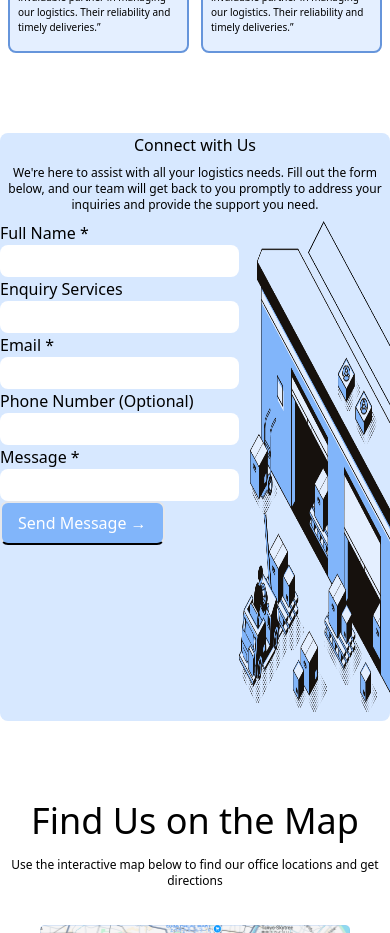
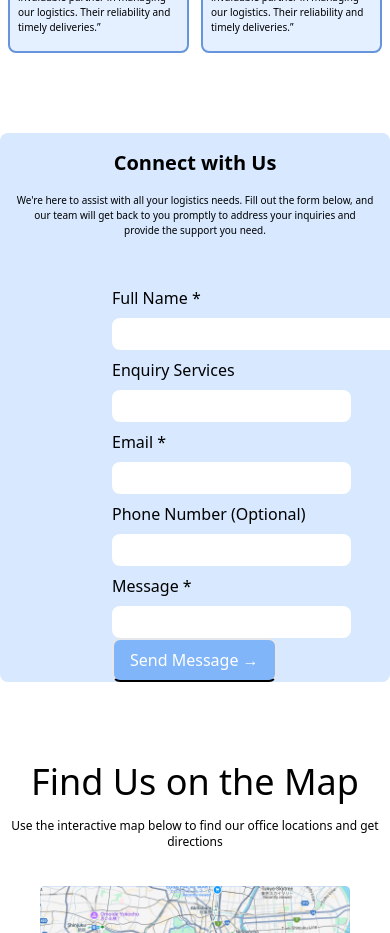
Before and after one commit to nishanthspk/ARCVAPI, a React (Create React App) app: page / in a window 390 px wide. Shown: the part 3060-3993 px from the top of the page. Built offline with nearby package versions, Linux system fonts and the light colour scheme.

Commit message:
View-point

```diff
--- a/src/Pages/Home.jsx
+++ b/src/Pages/Home.jsx
@@ -197,27 +197,27 @@ export default class Home extends PureComponent {
 
         <div className='bg-[#D7E8FF] rounded-lg md:mx-10 md:mt-20 mt-20'>
         <div className='text-center md:pt-5 '>
-        <p className='md:text-4xl md:my-2 my-2'>Connect with Us</p>
-        <p className='text-xs md:my-2 my-2'>We're here to assist with all your logistics needs. Fill out the form below, and our team will get  back to you promptly to address your inquiries and provide the support you need.</p>
+        <p className='md:text-4xl text-xl font-bold md:my-2 my-2 pt-4'>Connect with Us</p>
+        <p className='text-[10px] md:my-2 my-2 pt-2 mx-4'>We're here to assist with all your logistics needs. Fill out the form below, and our team will get  back to you promptly to address your inquiries and provide the support you need.</p>
         </div>
-        <div className='flex justify-between md:mx-10 md:pt-20'>
-        <div>
-        <p className='md:my-2'>Full Name *</p>
+        <div className='flex justify-between md:mx-10 md:pt-20 pt-8'>
+        <div className='pl-28'>
+        <p className='md:my-2 my-2 '>Full Name *</p>
+        <input className='bg-white md:w-96 p-1 rounded-lg w-72' type="text" />
+        <p className='md:my-2 my-2'>Enquiry Services</p>
         <input className='bg-white md:w-96 p-1 rounded-lg' type="text" />
-        <p className='md:my-2'>Enquiry Services</p>
+        <p className='md:my-2 my-2'>Email *</p>
         <input className='bg-white md:w-96 p-1 rounded-lg' type="text" />
-        <p className='md:my-2'>Email *</p>
+        <p className='md:my-2 my-2'>Phone Number (Optional)</p>
         <input className='bg-white md:w-96 p-1 rounded-lg' type="text" />
-        <p className='md:my-2'>Phone Number (Optional)</p>
-        <input className='bg-white md:w-96 p-1 rounded-lg' type="text" />
-        <p className='md:my-2'>Message *</p>
+        <p className='md:my-2 my-2'>Message *</p>
         <input className='bg-white md:w-96 p-1 rounded-lg' type="text" />
         <div className='md:pt-10 '>
         <button className='bg-[#81B5FA] text-white border-2 border-b-black py-2 px-4 rounded-lg hover:bg-blue-500'>Send Message →</button>
         </div>
         </div>
         <div>
-        <img className='h-[500px] w-[500px]' src={Factory} alt="" />
+        <img className='h-[500px] w-[500px] hidden md:block' src={Factory} alt="" />
         </div>
         </div>
         </div>
```
